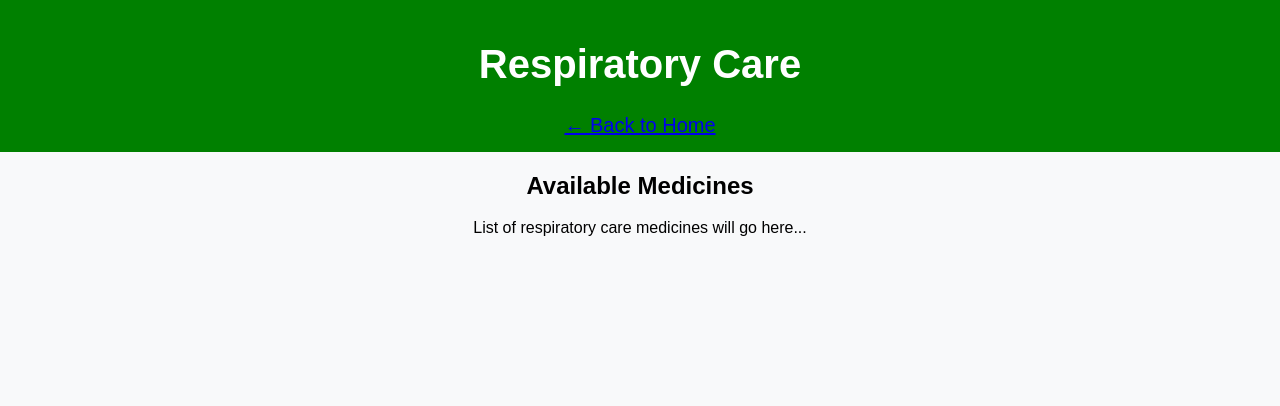
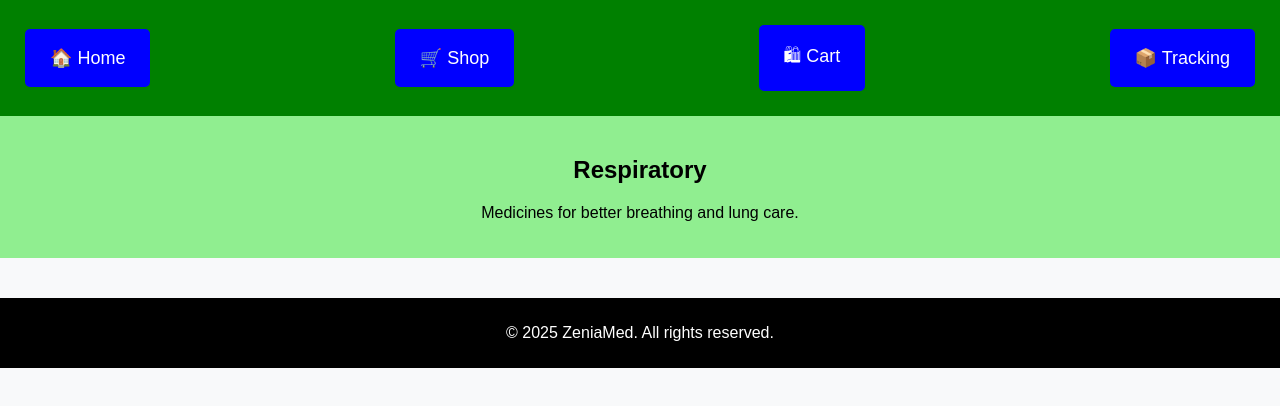
Before and after one commit to ZeniaMed/ZeniaMed, a plain HTML site: page respiratory.html in a window 1280 px wide. Drawn offline with Linux system fonts and the light colour scheme.

Commit message:
Update respiratory.html
Signed-off-by: ZeniaMed <zeniakapoorofficial@gmail.com>

```diff
--- a/respiratory.html
+++ b/respiratory.html
@@ -3,17 +3,34 @@
 <head>
     <meta charset="UTF-8">
     <meta name="viewport" content="width=device-width, initial-scale=1.0">
-    <title>Respiratory Care - ZeniaMed</title>
+    <title>Respiratory - ZeniaMed</title>
     <link rel="stylesheet" href="styles.css">
 </head>
 <body>
+
     <header>
-        <h1>Respiratory Care</h1>
-        <a href="index.html">← Back to Home</a>
+        <div class="header-container">
+            <button class="nav-btn" onclick="location.href='index.html'">🏠 Home</button>
+            <button class="nav-btn" onclick="location.href='shop.html'">🛒 Shop</button>
+            <button class="nav-btn" onclick="location.href='cart.html'">🛍 Cart</button>
+            <button class="nav-btn" onclick="location.href='tracking.html'">📦 Tracking</button>
+        </div>
     </header>
-    <section>
-        <h2>Available Medicines</h2>
-        <p>List of respiratory care medicines will go here...</p>
+
+    <section class="banner">
+        <h1>Respiratory</h1>
+        <p>Medicines for better breathing and lung care.</p>
     </section>
+
+    <section class="medicine-list">
+        <!-- Medicines will be dynamically added here -->
+    </section>
+
+    <footer>
+        <p>© 2025 ZeniaMed. All rights reserved.</p>
+    </footer>
+
+    <script src="respiratory.js"></script>
+
 </body>
 </html>
```
